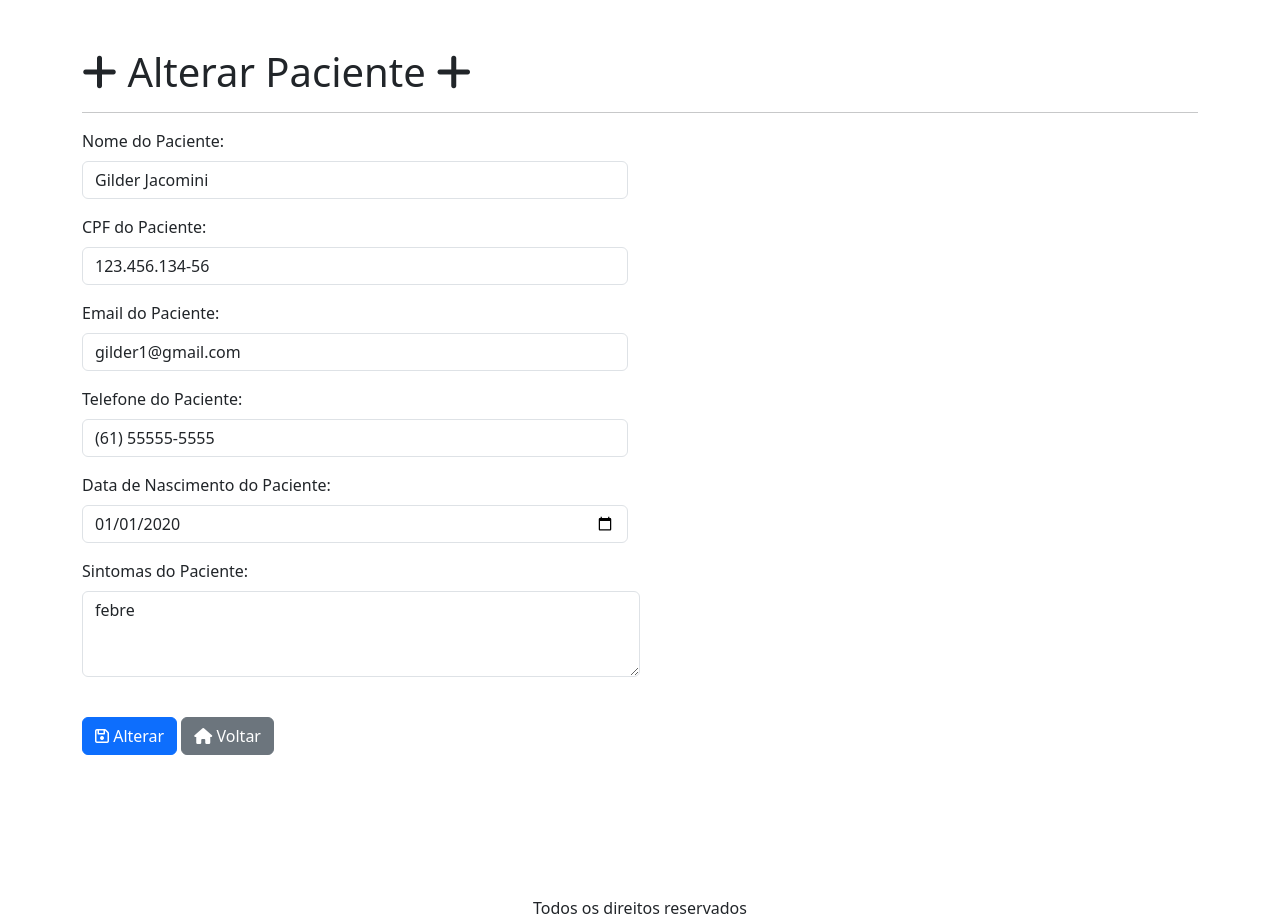
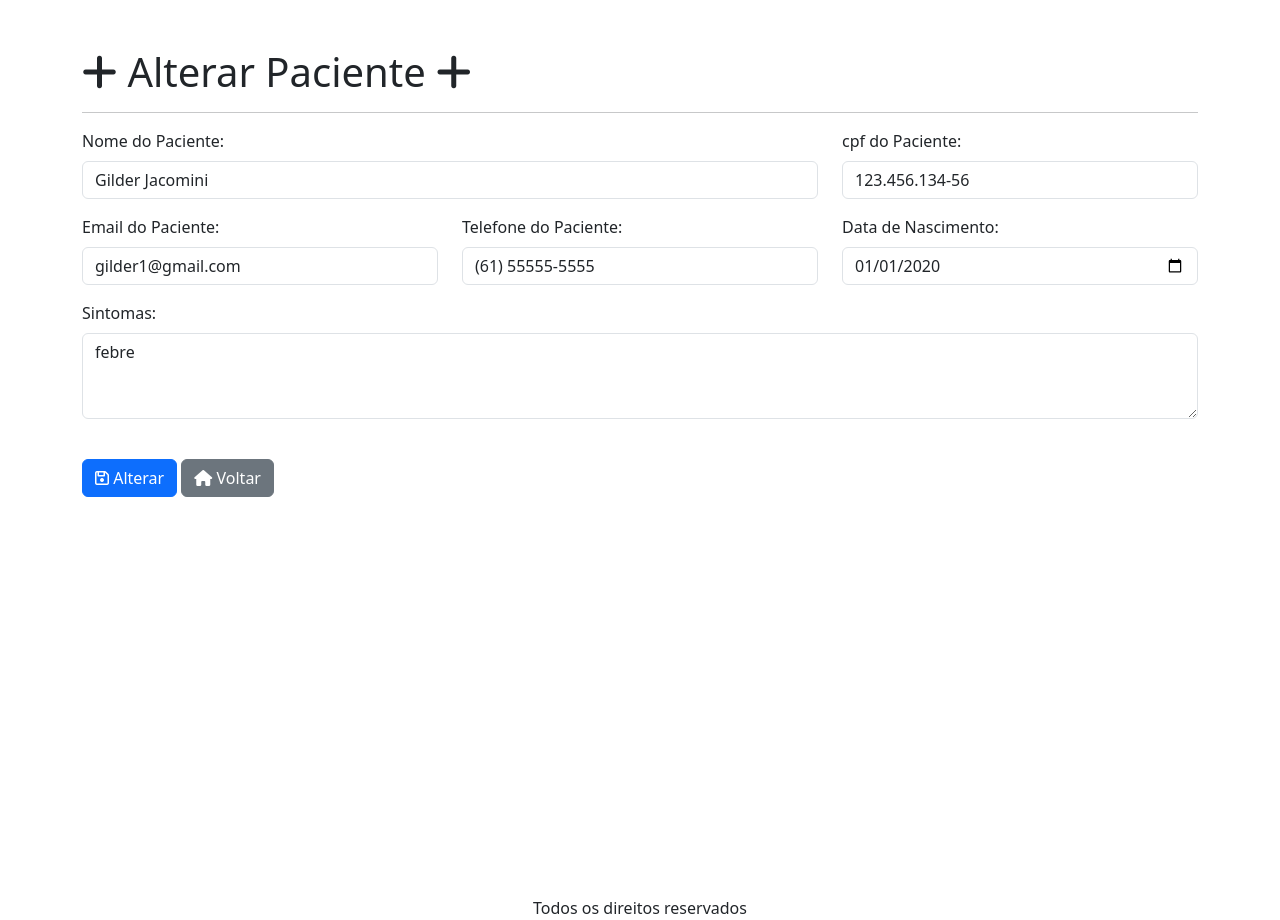
Before and after one commit to gilder-jacomini/sistema_django_noturno, a Django app: page /alterarPaciente/2 in a window 1280 px wide. Shown: the part 56-976 px from the top of the page. Run offline with Django 5.2, Linux system fonts and the light colour scheme; a user stored in the database is signed in; data comes from the database, SQL or seed files in the repository; both versions use the stored data as it was after the commit.

Commit message:
Aula dia 08/10/2026

```diff
--- /dev/null
+++ b/apps/crud/forms.py
@@ -0,0 +1,61 @@
+from django import forms
+from .models import Paciente
+
+class PacienteForm(forms.ModelForm):
+    class Meta:
+        model = Paciente
+        fields = ['nome', 'cpf', 'email', 'telefone', 'data_nascimento', 'sintomas']
+        widgets = {
+            'nome':forms.TextInput(
+                attrs={
+                    'class':'form-control',
+                    'id':"nome",
+                    'required':True,
+                },
+            ),
+            'cpf':forms.TextInput(
+                attrs={
+                    'class':'form-control',
+                    'id':"cpf",
+                    'required':True,
+                },
+            ),
+            'email':forms.EmailInput(
+                attrs={
+                    'class':'form-control',
+                    'id':"email",
+                    'required':True,
+                },
+            ),
+            'telefone':forms.TelInput(
+                attrs={
+                    'class':'form-control',
+                    'id':"telefone",
+                    'required':True,
+                },
+            ),
+            'data_nascimento':forms.DateInput(
+                format='%Y-%m-%d',
+                attrs={
+                    'class':'form-control',
+                    'id':"data_nascimento",
+                    'required':True,
+                    'type':'date',
+                },
+            ),
+            'sintomas':forms.Textarea(
+                attrs={
+                    'class':'form-control',
+                    'id':"sintomas",
+                    'rows': 3,
+                },
+            ),
+        }
+        error_messages = {
+            'email': {
+                'unique': "Este email já está em uso.",
+            },
+            'cpf': {
+                'unique': "Este CPF já está em uso.",
+            },
+        }
--- a/apps/crud/templates/alterar_dados.html
+++ b/apps/crud/templates/alterar_dados.html
@@ -12,57 +12,7 @@
 {% if error %}<p>{{ error }}</p>{% endif %}
 <form action="{% url 'alterar_paciente' paciente.codigo_paciente %}" method="post">
     {% csrf_token %}
-    <div class="row">
-        <div class="col-12 col-md-8 col-lg-6 mb-3">
-            <label for="nome" class="form-label">
-                Nome do Paciente:
-            </label>
-            <input type="text" class="form-control" id="nome" name="nome" value="{{ paciente.nome }}" required>
-        </div>
-    </div>
-    <div class="row">
-        <div class="col-12 col-md-8 col-lg-6 mb-3">
-            <label for="cpf" class="form-label">
-                CPF do Paciente:
-            </label>
-            <input type="text" class="form-control" id="cpf" name="cpf" value="{{ paciente.cpf }}" required maxlength="14">
-        </div>
-    </div>
-
-    <div class="row">
-        <div class="col-12 col-md-8 col-lg-6 mb-3">
-            <label for="email" class="form-label">
-                Email do Paciente:
-            </label>
-            <input type="email" class="form-control" id="email" name="email" value="{{ paciente.email }}" required>
-        </div>
-    </div>
-
-    <div class="row">
-        <div class="col-12 col-md-8 col-lg-6 mb-3">
-            <label for="telefone" class="form-label">
-                Telefone do Paciente:
-            </label>
-            <input type="text" class="form-control" id="telefone" name="telefone" value="{{ paciente.telefone }}" required>
-        </div>
-    </div>
-
-    <div class="row">
-        <div class="col-12 col-md-8 col-lg-6 mb-3">
-            <label for="data_nascimento" class="form-label">
-                Data de Nascimento do Paciente:
-            </label>
-            <input type="date" class="form-control" id="data_nascimento" name="data_nascimento" value="{{ paciente.data_nascimento|date:'Y-m-d' }}" required>
-        </div>
-    </div>
-
-         <div class="col-12 col-md-8 col-lg-6 mb-3">
-            <label for="sintomas" class="form-label">
-                Sintomas do Paciente:
-            </label>
-            <textarea class="form-control" id="sintomas" name="sintomas" rows="3">{{ paciente.sintomas }}</textarea>
-        </div>
-    </div>
+    {% include 'includes/form.html' %}
 
     <div class="row">
         <div class="mt-4">
--- /dev/null
+++ b/apps/crud/templates/includes/form.html
@@ -0,0 +1,37 @@
+<div class="row" mt-5>
+    <div class="col-12 col-md-8 mb-3">
+        <label for="{{ form.nome.id_for_label }}" class="form-label">Nome do Paciente:</label>
+        {{ form.nome }}
+    </div>
+
+    <div class="col-12 col-md-6 col-lg-4 mb-3">
+        <label for="{{ form.cpf.id_for_label }}" class="form-label">cpf do Paciente:</label>
+        {{ form.cpf }}
+        {% for erro in form.cpf.errors %}
+            <small> {{ erro }} </small>
+        {% endfor %}
+    </div>
+
+    <div class="col-12 col-md-8 col-lg-4 mb-3">
+        <label for="{{ form.email.id_for_label }}" class="form-label">Email do Paciente:</label>
+        {{ form.email }}
+        {% for erro in form.email.errors %}
+            <small> {{ erro }} </small>
+        {% endfor %}
+    </div>
+
+    <div class="col-12 col-md-6 col-lg-4 mb-3">
+        <label for="{{ form.telefone.id_for_label }}" class="form-label">Telefone do Paciente:</label>
+        {{ form.telefone }}
+    </div>
+
+    <div class="col-12 col-md-6 col-lg-4 mb-3">
+        <label for="{{ form.data_nascimento.id_for_label }}" class="form-label">Data de Nascimento:</label>
+        {{ form.data_nascimento }}
+    </div>
+
+    <div class="col-12  mb-3">
+        <label for="{{ form.sintomas.id_for_label }}" class="form-label">Sintomas:</label>
+        {{ form.sintomas }}
+    </div>
+</div>
--- a/apps/crud/views.py
+++ b/apps/crud/views.py
@@ -1,6 +1,7 @@
 from django.contrib.auth.decorators import login_required
 from django.shortcuts import render, redirect
 from .models import Paciente
+from .forms import PacienteForm
 
 # Create your views here.
 @login_required
@@ -11,22 +12,13 @@ def index(request):
 @login_required
 def novo_paciente(request):
     if request.method == 'POST':
-        nome = request.POST.get('nome')
-        cpf = request.POST.get('cpf')
-        email = request.POST.get('email')
-        telefone = request.POST.get('telefone')
-        sintomas = request.POST.get('sintomas')
-        data_nascimento = request.POST.get('data_nascimento')
-        Paciente.objects.create(
-            nome=nome,
-            cpf=cpf,
-            email=email,
-            telefone=telefone,
-            data_nascimento=data_nascimento,
-            sintomas=sintomas
-        )
-        return redirect('novo_paciente_sucesso')
-    return render(request, 'novo-paciente.html')
+        form = PacienteForm(request.POST)
+        if form.is_valid():
+            form.save()
+            return redirect('novo_paciente_sucesso')
+        else:
+            form = PacienteForm()
+    return render(request, 'novo-paciente.html', {'form': form})
 
 @login_required
 def novo_paciente_sucesso(request):
@@ -36,15 +28,13 @@ def novo_paciente_sucesso(request):
 def alterar_paciente(request, codigo_paciente):
     paciente = Paciente.objects.get(codigo_paciente=codigo_paciente)
     if request.method == 'POST':
-        paciente.nome = request.POST.get('nome')
-        paciente.cpf = request.POST.get('cpf')
-        paciente.email = request.POST.get('email')
-        paciente.telefone = request.POST.get('telefone')
-        paciente.data_nascimento = request.POST.get('data_nascimento')
-        paciente.sintomas = request.POST.get('sintomas')
-        paciente.save()
-        return redirect('index')
-    return render(request, 'alterar_dados.html', {'paciente': paciente})
+        form = PacienteForm(request.POST, instance=paciente)
+        if form.is_valid():
+            form.save()
+            return redirect('index')
+    else:
+        form = PacienteForm(instance=paciente)
+    return render(request, 'alterar_dados.html', {'form': form, 'paciente': paciente})
 
 @login_required
 def excluir_paciente(request, codigo_paciente):
```
Also changed, not shown: apps/crud/templates/novo-paciente.html (+5 -57 lines), db_sistema_django.db.
